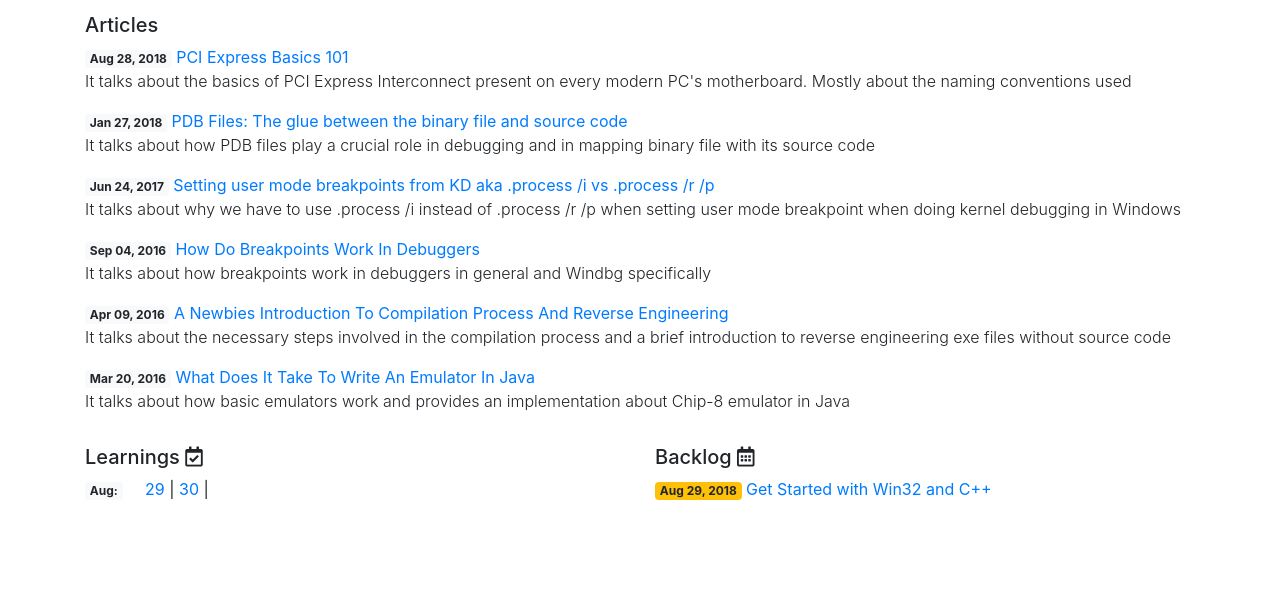
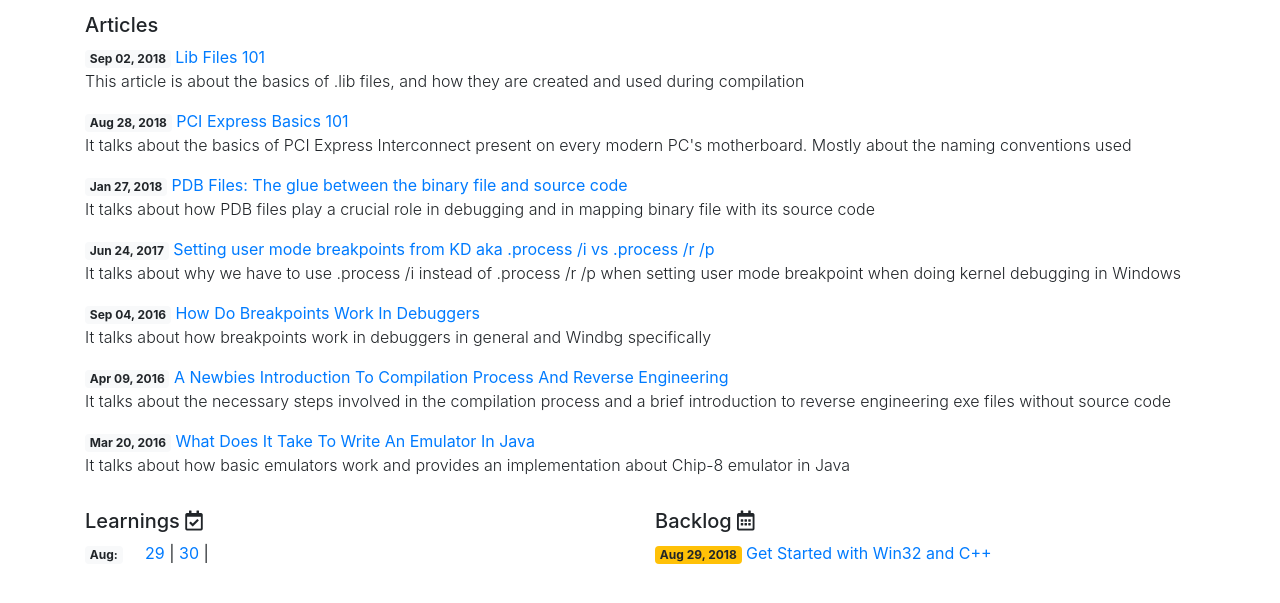
Before and after one commit to srikanth40/Website, a plain HTML site: page index.html in a window 1280 px wide. Shown: the part 59-662 px from the top of the page. Drawn offline with Linux system fonts and the light colour scheme.

Commit message:
Lib Files 101
Signed-off-by: Vineel Kumar Reddy Kovvuri <vineel.kovvuri@gmail.com>

```diff
--- a/index.html
+++ b/index.html
@@ -26,6 +26,21 @@
                 <div class="col">
                     <h5>Articles</h5>
                     <div class="container">
+                        <div class="row">
+                            <div class="col">
+                                <div class="row">
+                                    <div class="pl-0 col">
+                                        <span class="badge badge-light">Sep 02, 2018</span>
+                                        <a href="pdfs/Lib-Files-101.pdf" target=_blank> Lib Files 101 </a>
+                                    </div>
+                                </div>
+                                <div class="row">
+                                    <p class="font-weight-light">
+                                        This article is about the basics of .lib files, and how they are created and used during compilation
+                                    </p>
+                                </div>
+                            </div>
+                        </div>
                         <div class="row">
                             <div class="col">
                                 <div class="row">
```
Also changed, not shown: texs/Lib-Files-101/1.StaticLib.png (added), texs/Lib-Files-101/2.Dll.png (added), 4 other files.
